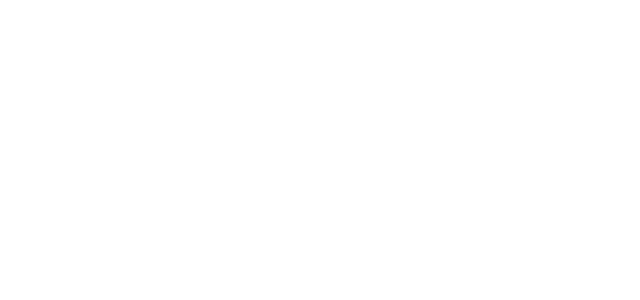
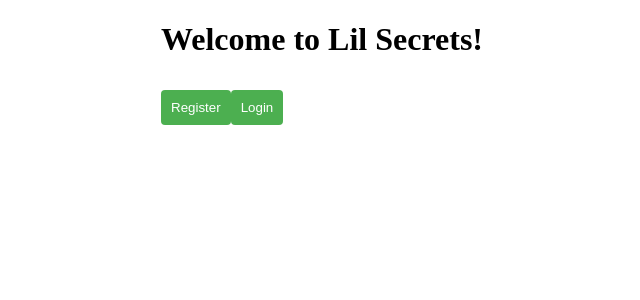
Before and after one commit to martimb01/mern-littleSecrets, a React (Vite) app in the folder frontend/: page / in a window 1280 px wide. Before the commit this address had no page. Shown: the top 300 px of the page, without its empty margins (318-958 px from the left). Built offline with nearby package versions, Linux system fonts and the light colour scheme.

Commit message:
built initial simple welcomePage

```diff
--- a/frontend/src/App.jsx
+++ b/frontend/src/App.jsx
@@ -1,16 +1,19 @@
 import React from "react";
 import {Routes, Route} from 'react-router-dom'
-import RegisterForm from "./pages/registerForm";
+import RegisterForm from "./pages/RegisterForm";
 import LoginForm from "./pages/LoginForm";
 import UserDashboard from "./pages/UserDashboard";
+import WelcomePage from "./pages/WelcomePage";
 const App = () => {
     return(
+        <>
+        <WelcomePage />
         <Routes>
             <Route path = '/register' element={<RegisterForm />} />
             <Route path = '/login' element={<LoginForm />} />
             <Route path = '/dashboard' element={<UserDashboard />} />
-
         </Routes>
+        </>
     )
 }
 
--- /dev/null
+++ b/frontend/src/pages/WelcomePage.jsx
@@ -0,0 +1,22 @@
+import React from "react"
+import { useNavigate } from 'react-router-dom'
+const WelcomePage = () =>{
+    const nav = useNavigate()
+
+    const handleRedirect = (event) => {
+        const redirectTo =  event.target.name
+        redirectTo === 'register' ? nav('/register') : nav('/login')
+
+    }
+    return(
+        <>
+        <h1>Welcome to Lil Secrets!</h1>
+        <div>
+            <button onClick={handleRedirect} name="register">Register</button>
+            <button onClick={handleRedirect} name='login'>Login</button>
+        </div>
+        </>
+    )
+}
+
+export default WelcomePage
```
